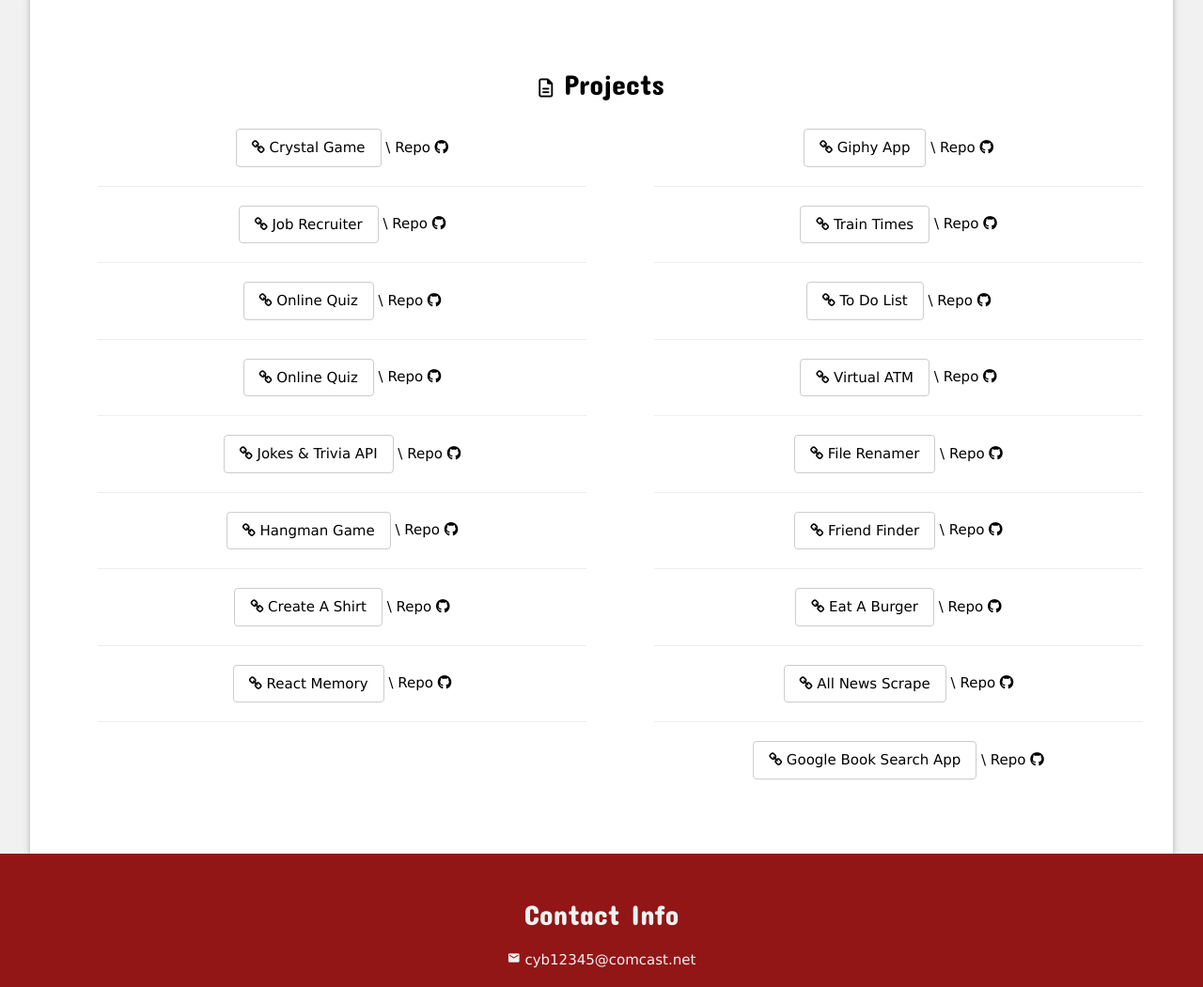
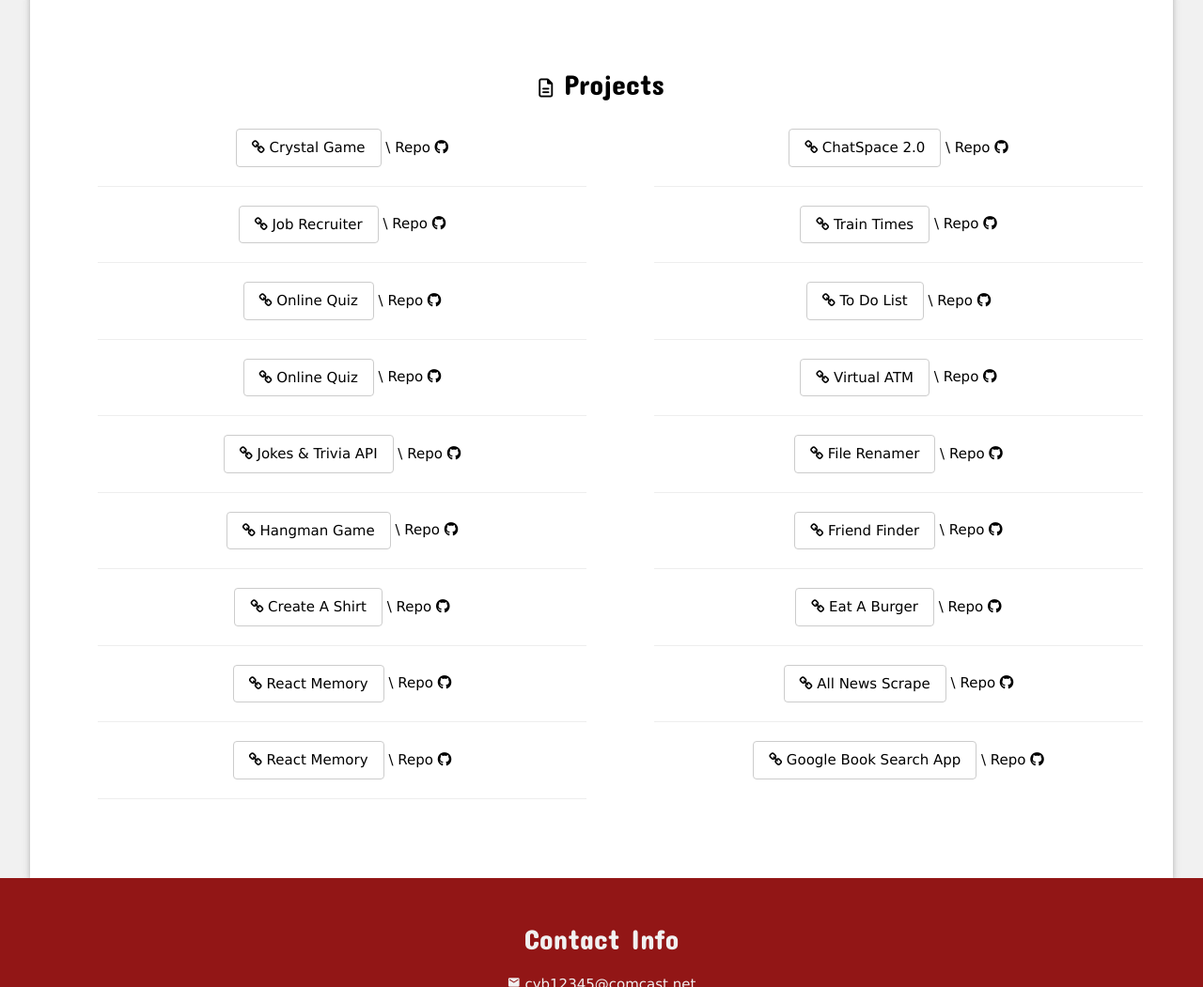
Before and after one commit to GospelBeats/resume, a plain HTML site: page index.html in a window 1280 px wide. Shown: the part 2560-3611 px from the top of the page at 94% size. Drawn offline with nearby package versions, Linux system fonts and the light colour scheme.

Commit message:
added project

```diff
--- a/index.html
+++ b/index.html
@@ -263,6 +263,11 @@
                         <a href="https://github.com/GospelBeats/react-memory-game" target="_blank"> \ Repo <i class="fa fa-github"></i></a>
                 </li>
                 <hr>
+                <li>
+                        <a class="w3-btn w3-round w3-border" href="https://gospelbeats.github.io/react-memory-game/" target="_blank"><i class="fa fa-link"></i> React Memory</a>
+                        <a href="https://github.com/GospelBeats/react-memory-game" target="_blank"> \ Repo <i class="fa fa-github"></i></a>
+                </li>
+                <hr>
             </ul>
             </div>
 
@@ -270,8 +275,8 @@
             <ul>
 
                 <li>
-                        <a class="w3-btn w3-round w3-border" href="https://gospelbeats.github.io/Giphy-App/" target="_blank"><i class="fa fa-link"></i> Giphy App</a>
-                        <a href="https://github.com/GospelBeats/Giphy-App" target="_blank"> \ Repo <i class="fa fa-github"></i></a>
+                        <a class="w3-btn w3-round w3-border" href="https://github.com/BradyDouthit/Project-3" target="_blank"><i class="fa fa-link"></i> ChatSpace 2.0</a>
+                        <a href="https://github.com/BradyDouthit/Project-3" target="_blank"> \ Repo <i class="fa fa-github"></i></a>
                 </li>
                 <hr>
                 <li>
```
